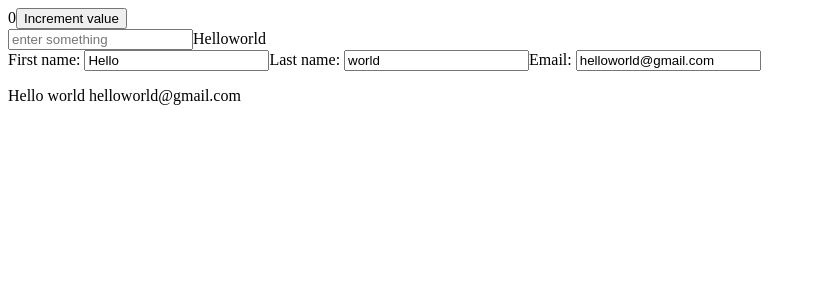
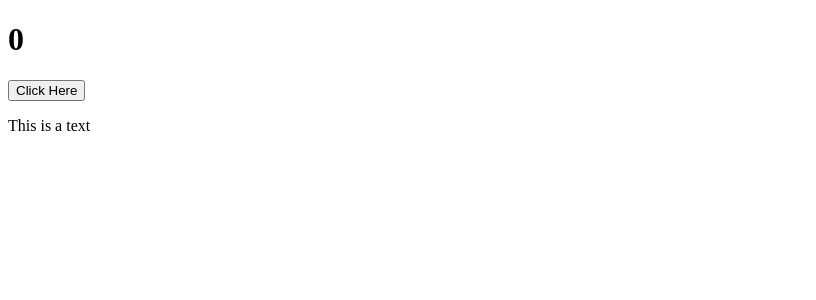
Before and after one commit to OneFriendlyCoder/react-hooks, a React (Create React App) app: page / in a window 1280 px wide. Shown: the top 300 px of the page, without its empty margins (0-816 px from the left). Built offline with nearby package versions, Linux system fonts and the light colour scheme.

Commit message:
useReducer react hook

```diff
--- a/src/App.js
+++ b/src/App.js
@@ -1,10 +1,11 @@
 import StateTutorial from "./useState/StateTutorial";
+import ReducerTutorial from "./useReducer/ReducerTutorial";
 import React from "react";
 
 function App() {
   return (
     <div className="App">
-      <StateTutorial />
+      <ReducerTutorial />
     </div>
   );
 }
--- /dev/null
+++ b/src/useReducer/ReducerTutorial.js
@@ -0,0 +1,33 @@
+import React from 'react'
+import { useReducer } from 'react'
+
+const reducer = (state, action) => {
+    switch(action.type) {
+        case "INCREMENT":
+            return {count: state.count+1, showText: state.showText}
+        case "toggleShowText":
+            return {count: state.count, showText: !state.showText}
+        default:
+            return state;
+    }
+};
+
+const ReducerTutorial = () => {
+
+    const [state, dispatch] = useReducer(reducer, {count: 0, showText: true})
+
+    return (
+    <div>
+      <h1>{state.count}</h1>
+      <button onClick={() => {
+        dispatch({type:"INCREMENT"});
+        dispatch({type:"toggleShowText"});
+      }}>
+        Click Here
+      </button>
+      {state.showText && <p>This is a text</p>}
+    </div>
+  )
+}
+
+export default ReducerTutorial
```
Also changed, not shown: src/useReducer/notes.txt (added).
